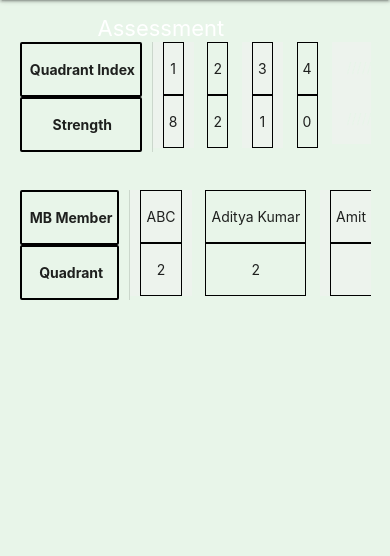
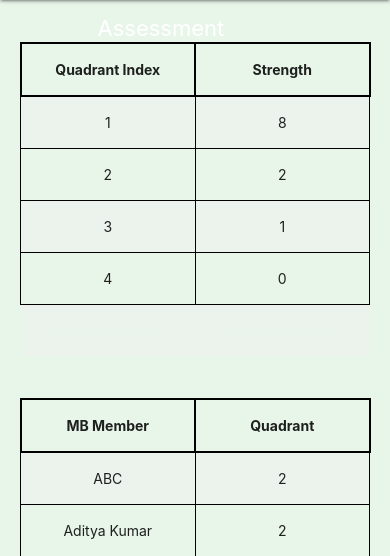
Before and after one commit to adityakumar2809/Leadership-Assessment-MB-Bootcamp, a Django app: page /bas-EB-COSMOS-ke-liye/ in a window 390 px wide. Shown: the part 56-612 px from the top of the page. Before the commit the page ends 356 px from the top, so only its background shows below. Run offline with Django 3.2, Linux system fonts and the light colour scheme; data comes from the database, SQL or seed files in the repository.

Commit message:
FIX BUG: Remove Table-Responsive

```diff
--- a/mbTest/templates/mbTest/results_for_eb.html
+++ b/mbTest/templates/mbTest/results_for_eb.html
@@ -14,7 +14,7 @@
 {% block content %}
     <br><br>
     <div class="container">
-        <table class="striped centered responsive-table">
+        <table class="striped centered">
             <thead>
                 <tr>
                     <th>Quadrant Index</th>
@@ -36,7 +36,7 @@
         </table>
 
     <br><br>
-        <table class="striped centered responsive-table">
+        <table class="striped centered">
             <thead>
                 <tr>
                     <th>MB Member</th>
```
